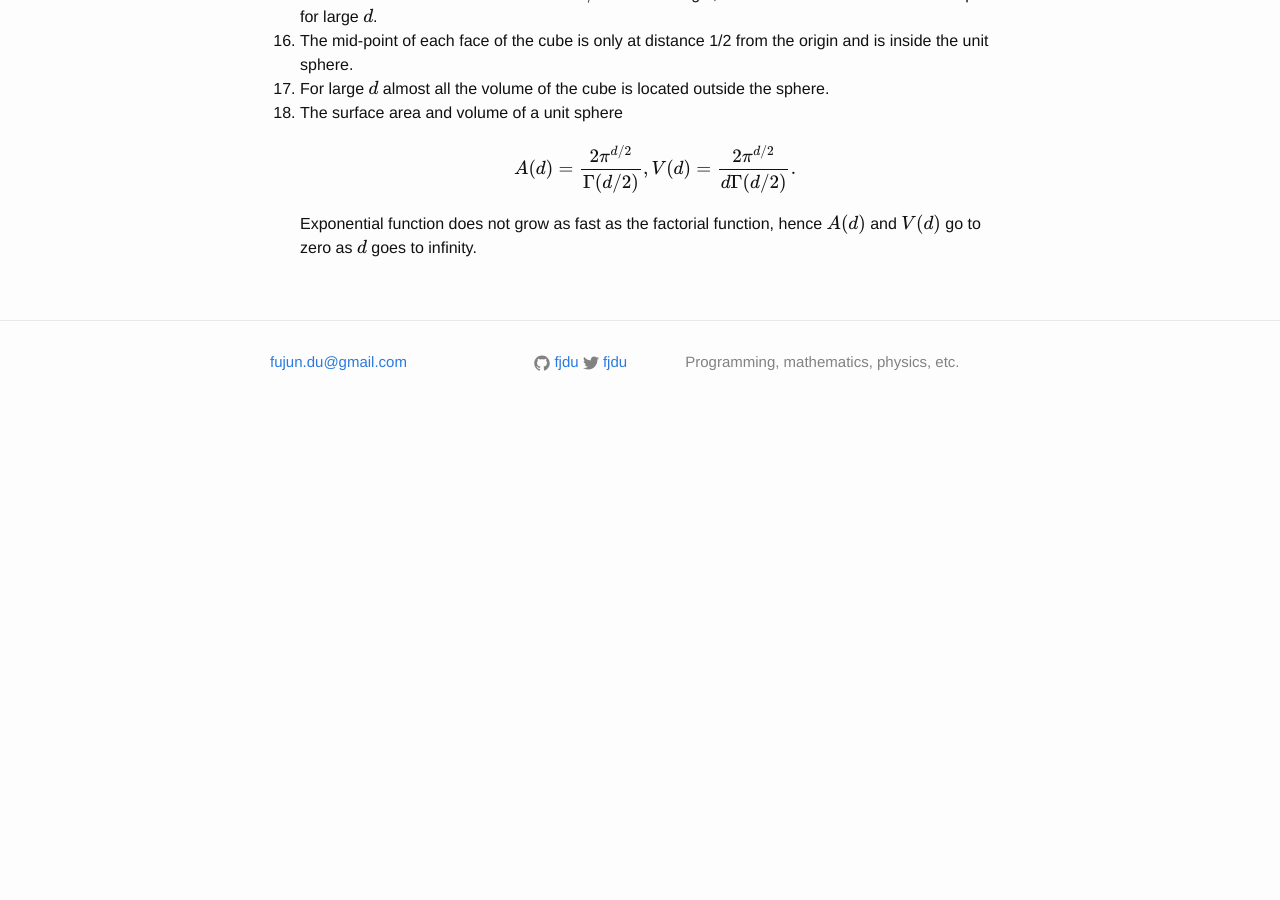
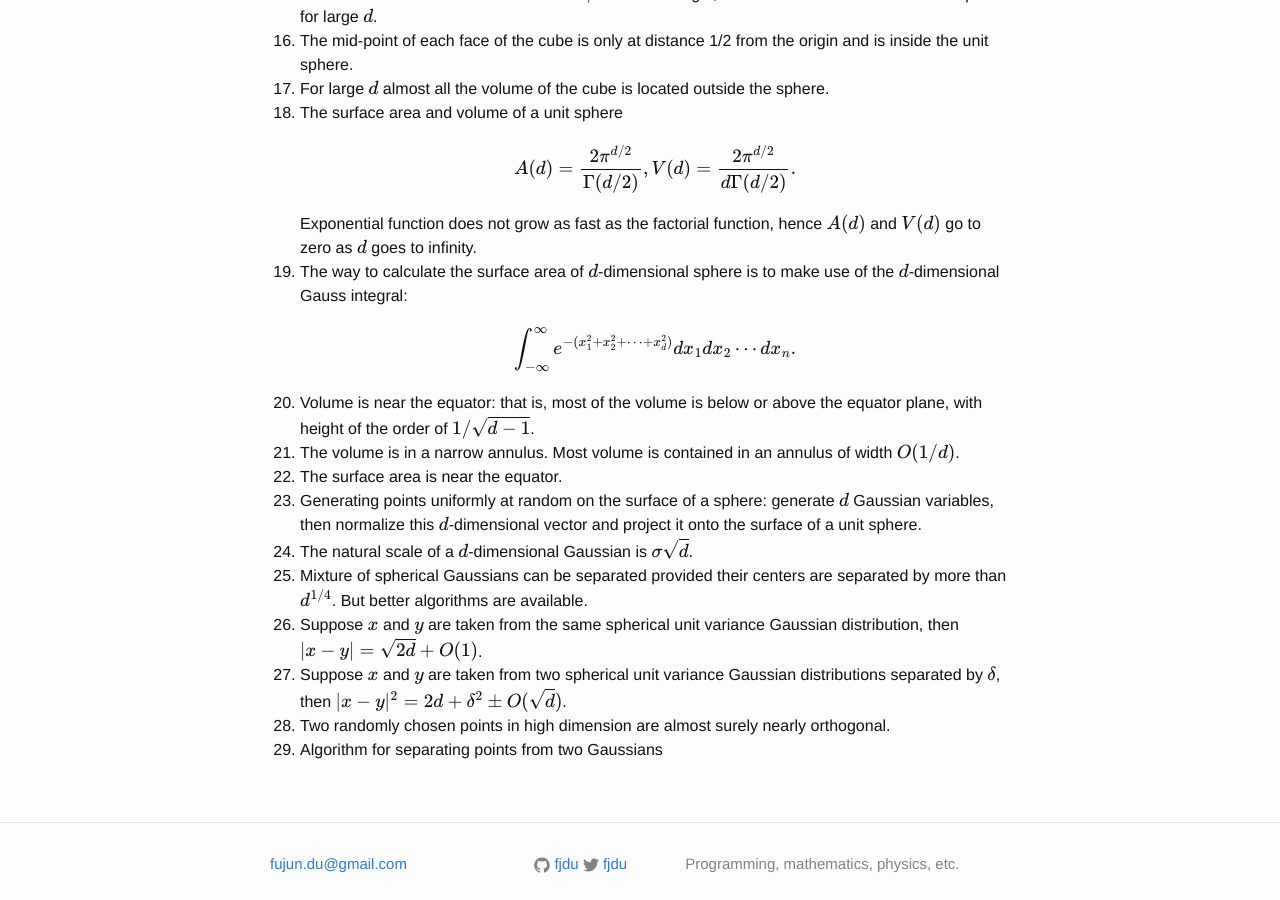
Before and after one commit to fjdu/fjdu.github.io, a Jekyll site: the page built from _posts/2016-02-13-hopcroft-0.markdown, in a window 1280 px wide and 900 px high, scrolled down 1450 px. Built offline with Jekyll 4.4.1, drawn with Linux system fonts in a browser that asks for light colours; formulas are drawn with MathJax 3; before the commit the page ends 1883 px from its top, so only the background shows below that.

Commit message:
New article

```diff
--- a/_posts/2016-02-13-hopcroft-0.markdown
+++ b/_posts/2016-02-13-hopcroft-0.markdown
@@ -62,6 +62,21 @@ categories: data science
         \]
         </li>
         Exponential function does not grow as fast as the factorial function, hence \(A(d)\) and \(V(d)\) go to zero as \(d\) goes to infinity.
+    <li> The way to calculate the surface area of \(d\)-dimensional sphere is to make use of the \(d\)-dimensional Gauss integral:
+        \[
+            \int_{-\infty}^{\infty} e^{-(x_1^2 + x_2^2 + \cdots + x_d^2)}dx_1dx_2\cdots dx_n.
+        \]
+        </li>
+    <li> Volume is near the equator: that is, most of the volume is below or above the equator plane, with height of the order of \(1/\sqrt{d-1}\). </li>
+    <li> The volume is in a narrow annulus.  Most volume is contained in an annulus of width \(O(1/d)\). </li>
+    <li> The surface area is near the equator. </li>
+    <li> Generating points uniformly at random on the surface of a sphere: generate \(d\) Gaussian variables, then normalize this \(d\)-dimensional vector and project it onto the surface of a unit sphere. </li>
+    <li> The natural scale of a \(d\)-dimensional Gaussian is \(\sigma\sqrt{d}\). </li>
+    <li> Mixture of spherical Gaussians can be separated provided their centers are separated by more than \(d^{1/4}\).  But better algorithms are available. </li>
+    <li> Suppose \(x\) and \(y\) are taken from the same spherical unit variance Gaussian distribution, then \(|x-y| = \sqrt{2d} + O(1)\). </li>
+    <li> Suppose \(x\) and \(y\) are taken from two spherical unit variance Gaussian distributions separated by \(\delta\), then \(|x-y|^2 = 2d + \delta^2 \pm O(\sqrt{d})\). </li>
+    <li> Two randomly chosen points in high dimension are almost surely nearly orthogonal. </li>
+    <li> Algorithm for separating points from two Gaussians </li>
 </ol>
 </div>
 
```
